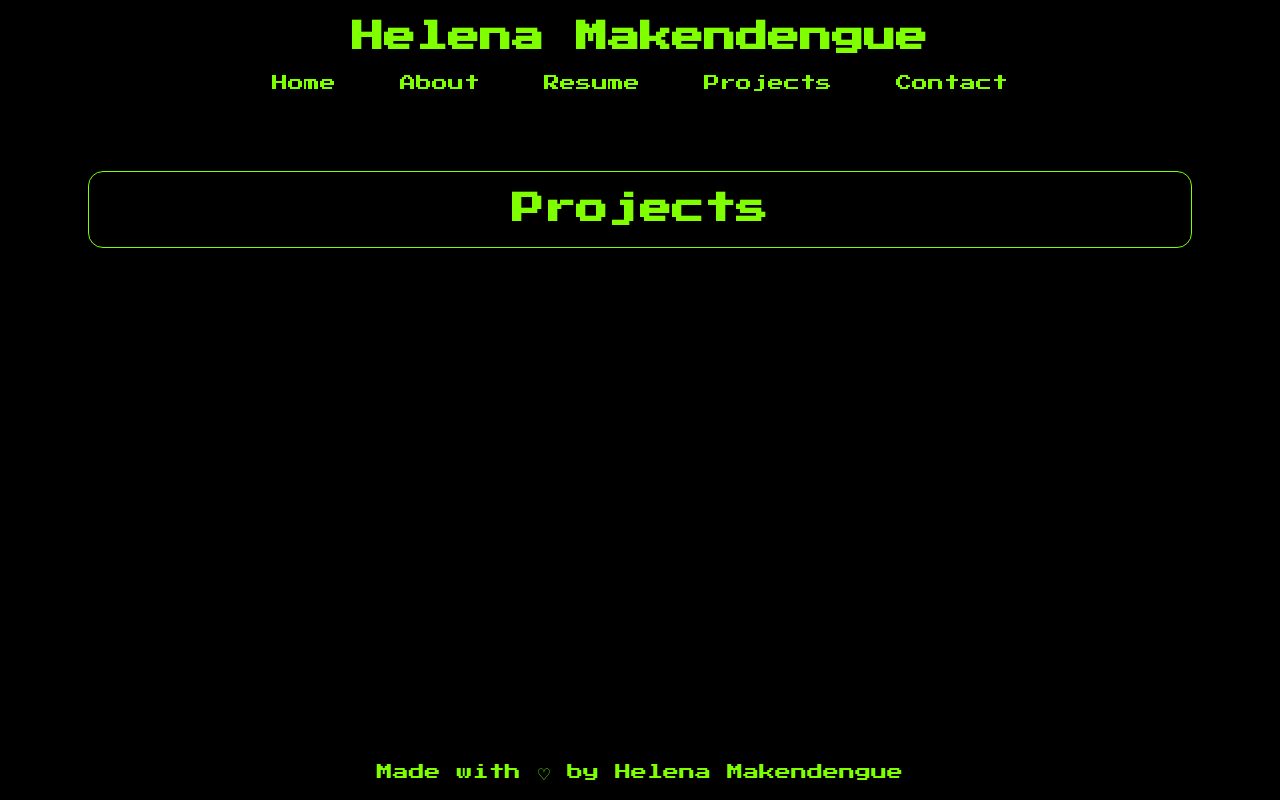
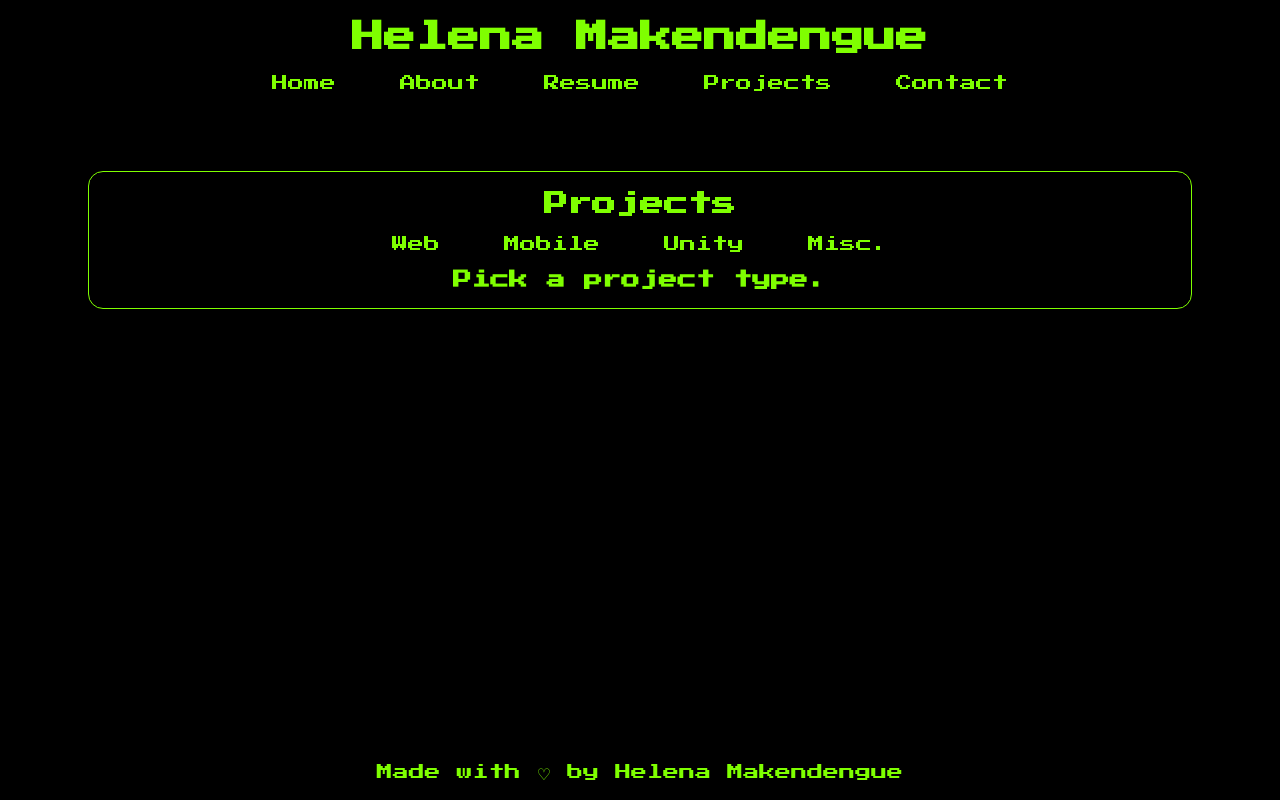
Before and after one commit to HelenaMakendengue/HelenaMakendengue.github.io, a React (Create React App) app: page /projects in a window 1280 px wide. Built offline with nearby package versions, Linux system fonts and the light colour scheme.

Commit message:
doing some stuff with nested routes

```diff
--- a/src/App.css
+++ b/src/App.css
@@ -93,15 +93,6 @@ a {
   border-width: thin;
 }
 
-.about-img {
-  text-align: center;
-  border: 5px solid chartreuse;
-  border-radius: 15px;
-  border-width: thin;
-  height: 25%;
-  width: 25%;
-}
-
 .contact-style {
   margin: 5em;
   text-align: center;
@@ -146,3 +137,11 @@ a {
   border-radius: 15px;
   border-width: thin;
 }
+
+.error-style {
+  margin: 5em;
+  text-align: center;
+  border: 5px solid chartreuse;
+  border-radius: 15px;
+  border-width: thin;
+}
--- /dev/null
+++ b/src/components/Error.js
@@ -0,0 +1,13 @@
+import React, { Component } from 'react';
+
+class Error extends Component {
+    render() {
+        return (
+            <div className="error-style">
+                <h1>404 - Page Not Found</h1>
+            </div>
+        )
+    }
+}
+
+export default Error;
--- a/src/components/Projects.js
+++ b/src/components/Projects.js
@@ -1,13 +1,44 @@
-import React, { Component } from 'react';
+import React from "react";
+import { Route, Link } from "react-router-dom";
 
-class Projects extends Component {
-    render() {
-        return (
-            <div className="projects-style">
-                <h1>Projects</h1>
+function Projects({match}) {
+
+    return (
+        <div className="projects-style">
+            <h2>Projects</h2>
+            <div className="navbar">
+                <ul>
+                    <li>
+                    <Link className="nav-link" to={`${match.url}/web`}>Web</Link>
+                    </li>
+                    <li>
+                    <Link className="nav-link" to={`${match.url}/mobile`}>Mobile</Link>
+                    </li>
+                    <li>
+                    <Link className="nav-link" to={`${match.url}/unity`}>Unity</Link>
+                    </li>
+                    <li>
+                    <Link className="nav-link" to={`${match.url}/misc`}>Misc.</Link>
+                    </li>
+                </ul>
             </div>
-        )
-    }
+
+            <Route path={`${match.path}/:topicId`} component={Project} />
+            <Route exact path={match.path}
+                render={() =>
+                    <h3>Pick a project type.</h3>
+                }
+            />
+        </div>
+    );
 }
 
+function Project({ match }) {
+    return (
+      <div>
+        <h3>{match.params.topicId}</h3>
+      </div>
+    );
+  }
+
 export default Projects;
--- a/src/index.js
+++ b/src/index.js
@@ -10,6 +10,7 @@ import About from './components/About';
 import Contact from './components/Contact';
 import Projects from './components/Projects';
 import Resume from './components/Resume';
+import Error from './components/Error.js';
 
 const routing = (
     <Router>
@@ -20,6 +21,7 @@ const routing = (
             <Route path="/contact" component={Contact} />
             <Route path="/projects" component={Projects} />
             <Route path="/resume" component={Resume} />
+            <Route path="*" component={Error} />
         </Switch>
         <Footer/>
     </Router>
```
